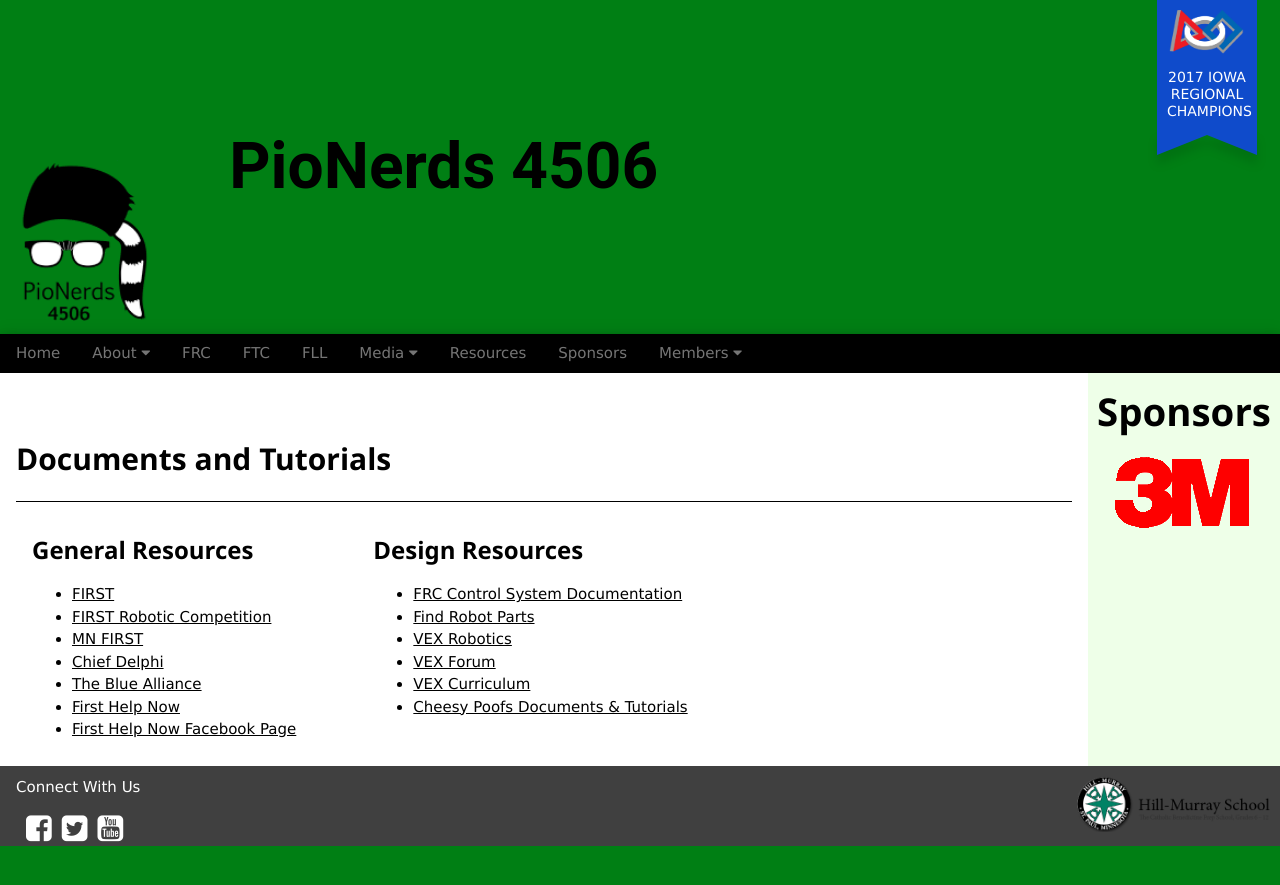
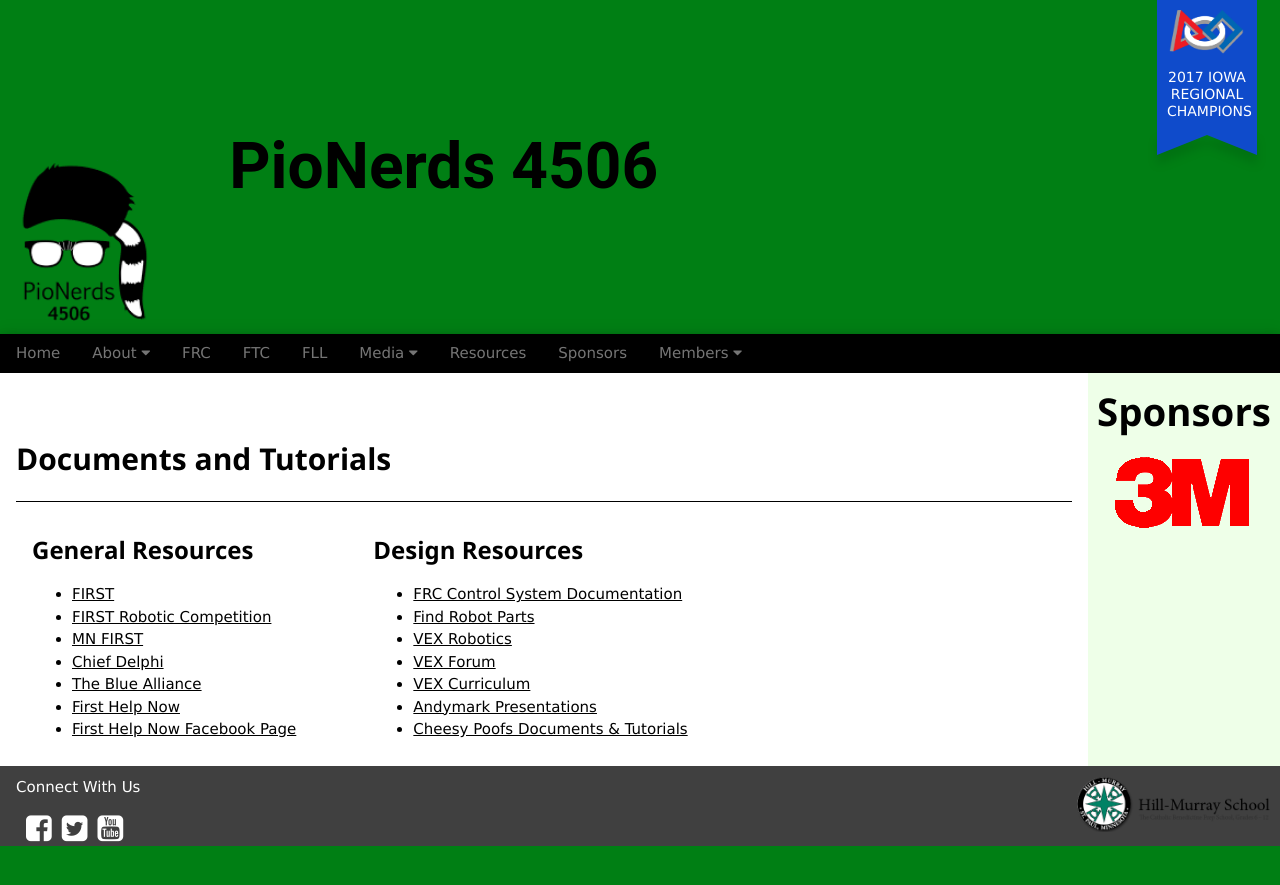
Before and after one commit to PioNerds4506/PioNerds4506.github.io, a Jekyll site: the page built from resources.html, in a window 1280 px wide. Shown: the top 885 px of the page. Built offline with Jekyll 4.4.1, drawn with Linux system fonts in a browser that asks for light colours; nearby versions of some CDN libraries.

Commit message:
Added AndyMark Presentations resource link

```diff
--- a/resources.html
+++ b/resources.html
@@ -26,6 +26,7 @@
         <li><a href="//www.vexrobotics.com" target="_blank">VEX Robotics</a></li>
         <li><a href="//www.vexforum.com" target="_blank">VEX Forum</a></li>
         <li><a href="//curriculum.vexrobotics.com/curriculum.html" target="_blank">VEX Curriculum</a></li>
+        <li><a href="//www.andymark.com/pages/presentations" target="_blank">Andymark Presentations</a></li>
         <li><a href="//www.team254.com/resources" target="_blank">Cheesy Poofs Documents & Tutorials</a></li>
       </ul></p>
     </div>
```
